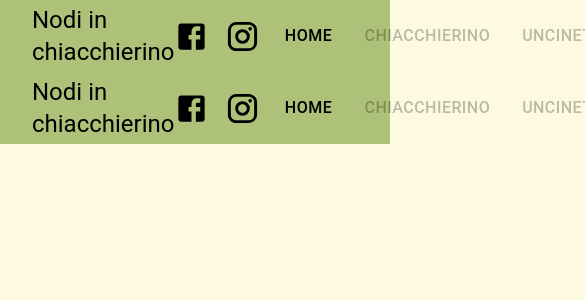
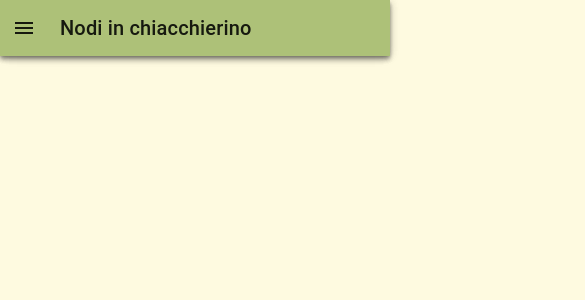
Before and after one commit to Tommaso4497/nodiin, a Next.js app: page /components/Navigation in a window 390 px wide. Shown: the top 300 px of the page, 585 px wide, since content can reach past the window. Built offline with nearby package versions, Linux system fonts and the light colour scheme.

Commit message:
add navigation bar in mobile and desktop

```diff
--- a/pages/_app.js
+++ b/pages/_app.js
@@ -6,7 +6,7 @@ import Navigation from "./components/Navigation";
 function MyApp({ Component, pageProps }) {
   return (
     <ThemeProvider theme={theme}>
-      <Navigation/>
+      <Navigation />
         <Component {...pageProps} />
     </ThemeProvider>
   );
--- a/pages/components/Navigation.js
+++ b/pages/components/Navigation.js
@@ -1,30 +1,89 @@
-import { Button, IconButton, Typography } from "@mui/material";
 import React from "react";
 import styles from "./Navigation.module.css";
-import FacebookIcon from "@mui/icons-material/Facebook";
-import InstagramIcon from "@mui/icons-material/Instagram";
-import { useRouter } from 'next/router'
+import { useRouter } from "next/router";
+import useMediaQuery from "@mui/material/useMediaQuery";
+import { useState } from "react";
+import {
+  AppBar,
+  Button,
+  Divider,
+  Drawer,
+  IconButton,
+  Toolbar,
+  Typography,
+} from "@mui/material";
+import MenuIcon from "@mui/icons-material/Menu";
+import KeyboardArrowLeftIcon from "@mui/icons-material/KeyboardArrowLeft";
+import FacebookIcon from '@mui/icons-material/Facebook';
+import InstagramIcon from '@mui/icons-material/Instagram';
 
 const Navigation = () => {
-    const router = useRouter()
+  const router = useRouter();
+  const matches = useMediaQuery("(max-width:600px)");
+  const [open, setOpen] = useState(false);
+
+  const handleDrawerOpen = () => {
+    setOpen(true);
+  };
+
+  const handleDrawerClose = () => {
+    setOpen(false);
+  };
+
   return (
     <div className={styles.navigationWrapper}>
-      <div>
-        <Typography variant="h5">Nodi in chiacchierino</Typography>
-      </div>
-      <div className={styles.buttonNavigationWrapper}>
-        <button className={styles.socialButton}>
-          <FacebookIcon fontSize="large" />
-        </button>
-        <button className={styles.socialButton}>
-          <InstagramIcon fontSize="large" />
-        </button>
-        <Button onClick={() => router.push('/')}>Home</Button>
-        <Button disabled>Chiacchierino</Button>
-        <Button disabled>Uncinetto</Button>
-        <Button onClick={() => router.push('/colors')}>Colori</Button>
-        <Button disabled>Informazioni</Button>
-      </div>
+      {matches ? (
+        <>
+          <AppBar position="fixed" open={open}>
+            <Toolbar>
+              <IconButton
+                color="inherit"
+                onClick={handleDrawerOpen}
+                edge="start"
+                sx={{ mr: 2, ...(open && { display: "none" }) }}
+              >
+                <MenuIcon />
+              </IconButton>
+              <Typography variant="h6">Nodi in chiacchierino</Typography>
+            </Toolbar>
+          </AppBar>
+          <Drawer
+            sx={{
+              width: "240px",
+              flexShrink: 0,
+              "& .MuiDrawer-paper": {
+                width: "240px",
+                boxSizing: "border-box",
+              },
+            }}
+            variant="persistent"
+            anchor="left"
+            open={open}
+          >
+            <div>
+              <IconButton onClick={handleDrawerClose}>
+                <KeyboardArrowLeftIcon />
+              </IconButton>
+              Menu
+            </div>
+            <Divider />
+          </Drawer>
+        </>
+      ) : (
+        <div style={{display:"flex",  backgroundColor: "#adc178", alignItems:"center", justifyContent:"space-between", width:"100%", padding:".25rem .5rem"}}>
+          <div>
+            <Typography>Nodi in chiacchierino</Typography>
+          </div>
+          <div style={{display:"flex",gap:".75rem", }}>
+            <IconButton><FacebookIcon/></IconButton>
+            <IconButton><InstagramIcon/></IconButton>
+            <Button variant="contained">Home</Button>
+            <Button variant="contained">Chiacchierino</Button>
+            <Button variant="contained">Uncinetto</Button>
+            <Button variant="contained">Informazioni</Button>
+          </div>
+        </div>
+      )}
     </div>
   );
 };
--- a/pages/components/Navigation.module.css
+++ b/pages/components/Navigation.module.css
@@ -1,23 +1,4 @@
-.navigationWrapper {
+
+.navigationWrapper{
   display: flex;
-  align-items: center;
-  justify-content: space-between;
-  padding: 0.25rem 2rem;
-  background-color: #adc178;
 }
-
-.buttonNavigationWrapper {
-  display: flex;
-  align-items: center;
-  gap: 1rem;
-}
-
-.socialButton{
-    display: flex;
-    align-items: center;
-    margin: 0;
-    border: hidden;
-    padding: 0;
-    background-color: transparent;
-    cursor: pointer;
-}
--- a/styles/main.js
+++ b/styles/main.js
@@ -3,7 +3,7 @@ import { createTheme } from "@mui/material/styles";
 const theme = createTheme({
   palette: {
     primary: {
-      main: "#f00",
+      main: "#adc178",
     },
   },
   components:{
@@ -14,6 +14,7 @@ const theme = createTheme({
           fontSize:"1rem",
           borderRadius:"60%",
           padding:".5rem .5rem",
+          boxShadow:["none"],
           "&:hover":{
             backgroundColor: "#7B8F4B",
             color:"#fff",
```
Also changed, not shown: pages/colors.js (deleted, +0 -11 lines).
